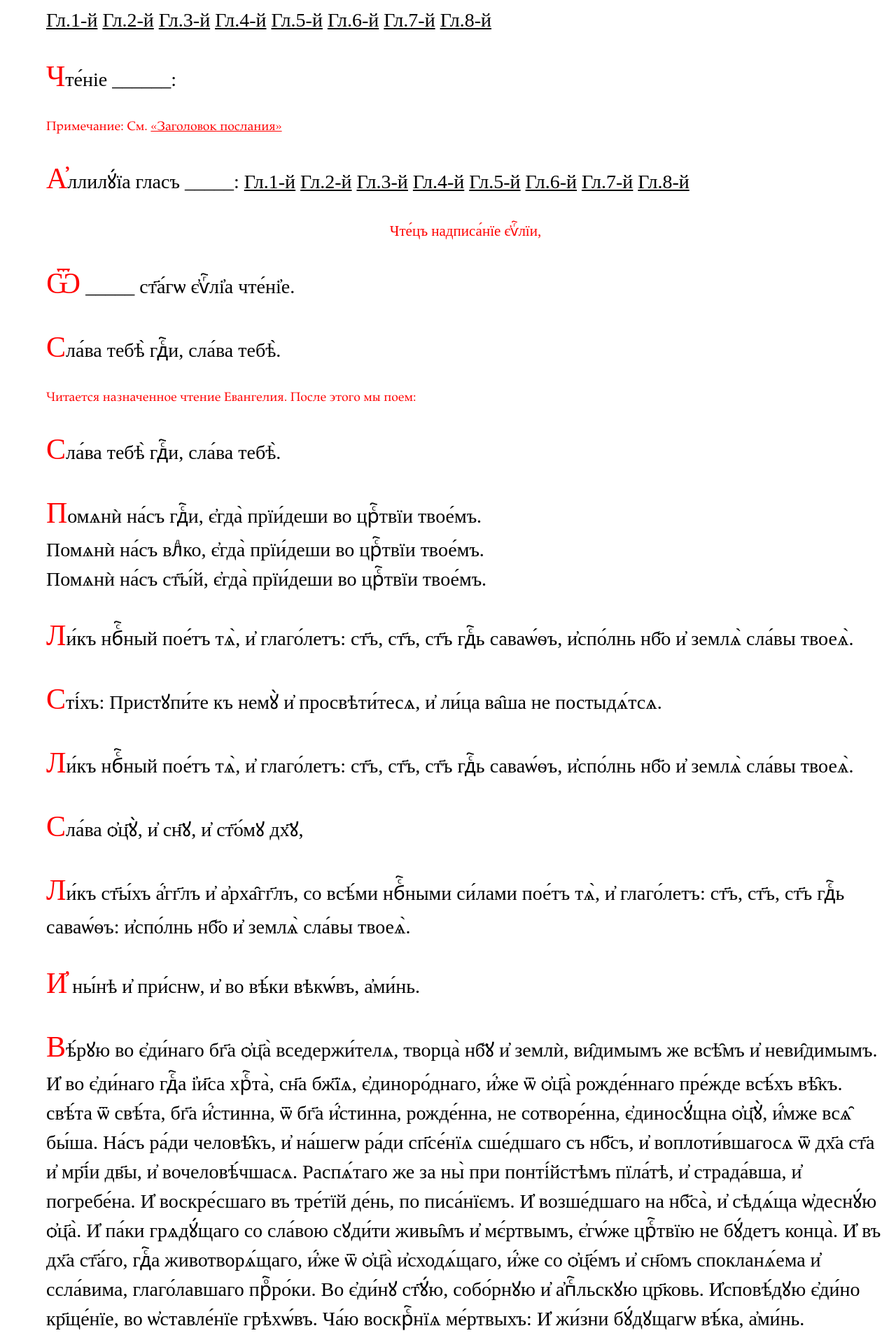
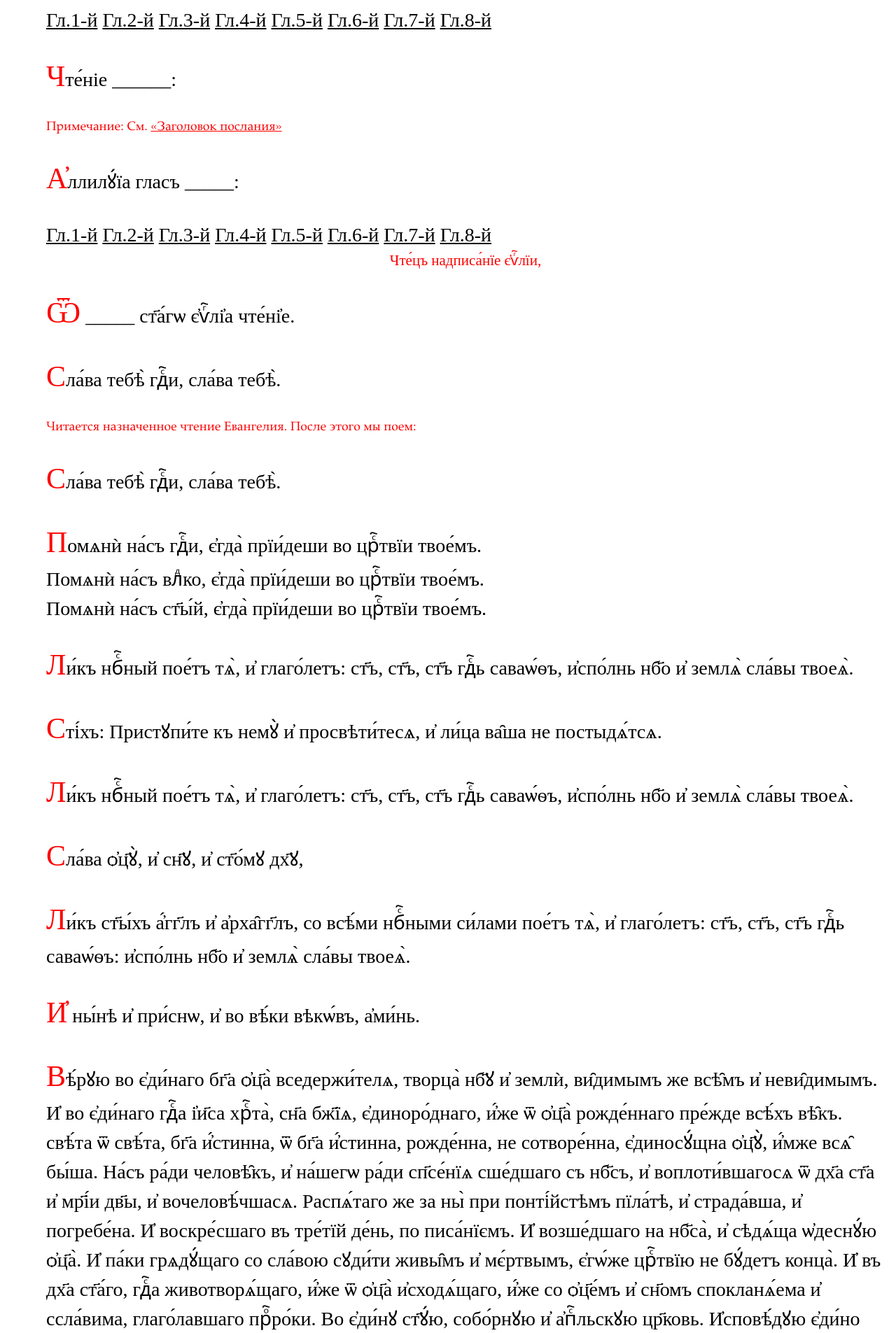
Before and after one commit to markjville/markjville.github.io, a Jekyll site: the page ReadersServ-Slav.html, which Jekyll copies as it is, in a window 1280 px wide. Shown: the part 4247-6152 px from the top of the page at 70% size. Built offline with Jekyll 4.4.1, drawn with Linux system fonts in a browser that asks for light colours; some web fonts are replaced; comment, search, counter and statistics services are not loaded.

```diff
--- a/ReadersServ-Slav.html
+++ b/ReadersServ-Slav.html
@@ -91,7 +91,7 @@ p::first-letter {
 
 <p>Чте́ніе ______:</p><h5 style="color:red;">Примечание: См. <a href="https://markjville.github.io/docs/Изобразительная/Заголовки.html">«Заголовок послания»</a></h5>
 
-<p>А҆ллилꙋ́їа гласъ _____:
+<p>А҆ллилꙋ́їа гласъ _____:</p>
 
   <a href="https://markjville.github.io/docs/Изобразительная/аллилуия1.html">Гл.1-й</a>
 <a href="https://markjville.github.io/docs/Изобразительная/аллилуия2.html">Гл.2-й</a>
```
